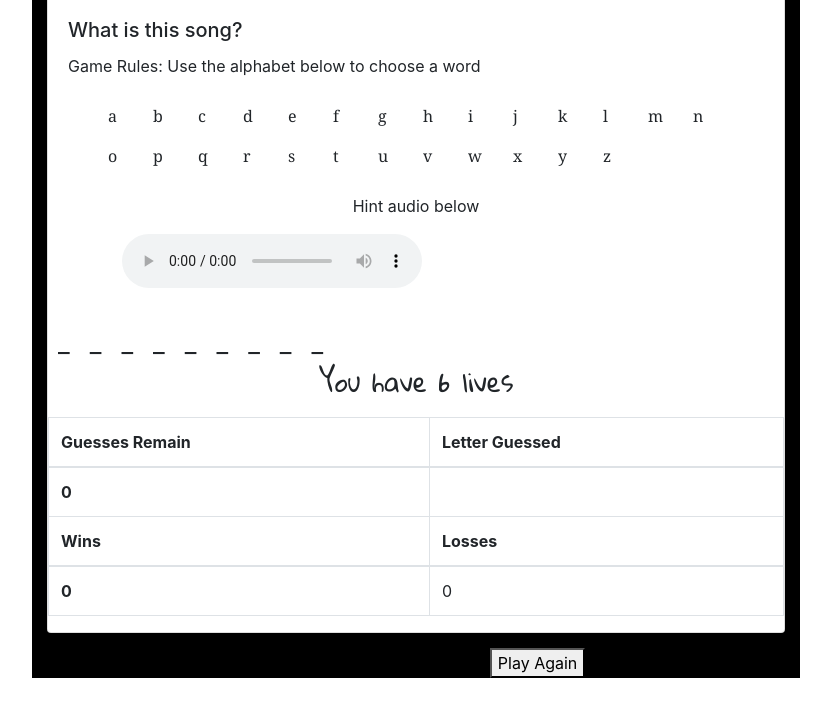
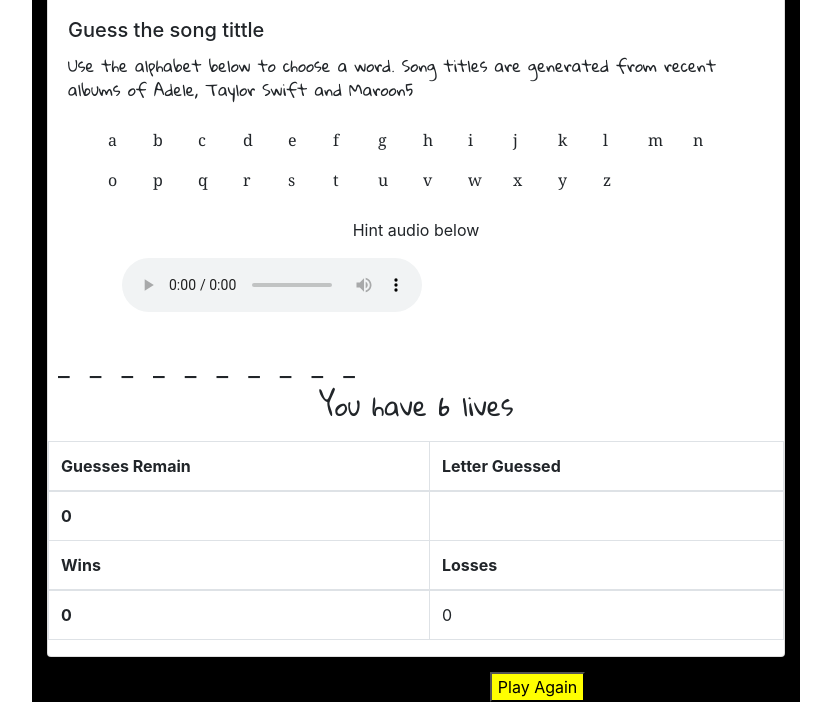
Before and after one commit to kimkablitz/Hangman-Game, a plain HTML site: page index.html in a window 1280 px wide. Shown: the part 907-1609 px from the top of the page, without its empty margins (224-1055 px from the left). Before the commit the page ends 1585 px from the top, so only its background shows below. Drawn offline with nearby package versions, Linux system fonts and the light colour scheme.

Commit message:
Hangman-Game

```diff
--- a/game.js
+++ b/game.js
@@ -91,9 +91,9 @@ check=function(){
 //Play
 play=function () {
     PlayList =[
-        ["everton", "liverpool", "swansea", "chelsea", "hull", "manchester-city", "newcastle-united"],
-        ["alien", "dirty-harry", "gladiator", "finding-nemo", "jaws"],
-        ["manchester", "milan", "madrid", "amsterdam", "prague"]
+        ["someonelikeyou", "chasingpavements", "hello", "rollinginthedeep", "whenwewereyoung", "setfiretotherain", "skyfall"],
+        ["sugar", "Shewillbeloved", "payphone", "onemorenight", "thislove"],
+        ["delicate", "shakeitoff", "lovestory", "blankspace", "badblood"]
     ];
 chosenPlayList = PlayList[Math.floor(Math.random() * PlayList.length)];
 word =chosenPlayList[Math.floor(Math.random() * chosenPlayList.length)];
--- a/index.html
+++ b/index.html
@@ -26,8 +26,8 @@
             <div class="card">
                 <img class="card-img-top" src="https://ww2.kqed.org/wp-content/uploads/sites/12/2015/10/maroon5_wide-72ecc9e2ef11e6f4e8fa26275a57a9b66bcdbfa2.jpg" alt="Card image cap">
             <div class="card-body">
-                    <h5 class="card-title">What is this song?</h5>
-                    <p class="card-text">Game Rules: Use the alphabet below to choose a word</p>
+                    <h5 class="card-title">Guess the song tittle</h5>
+                    <p class="card-text">Use the alphabet below to choose a word. Song titles are generated from recent albums of Adele, Taylor Swift and Maroon5</p>
 
         <div id="buttons">
             <ul id="alphabet">
--- a/style.css
+++ b/style.css
@@ -16,6 +16,9 @@
         .container{
             max-width: 60%;
             background-color:black;
+        }
+        .card-text{
+            font-family: 'Gloria Hallelujah';
         }
         img{
             max-height: 50%;
@@ -92,4 +95,5 @@
         #reset{
             margin-top:2%;
             margin-left:60%;
+            background-color: yellow;
         }
```
